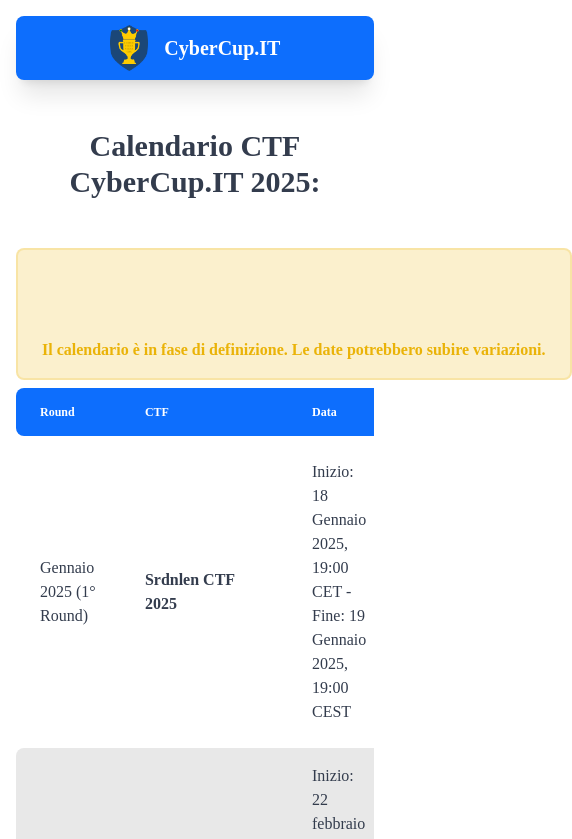
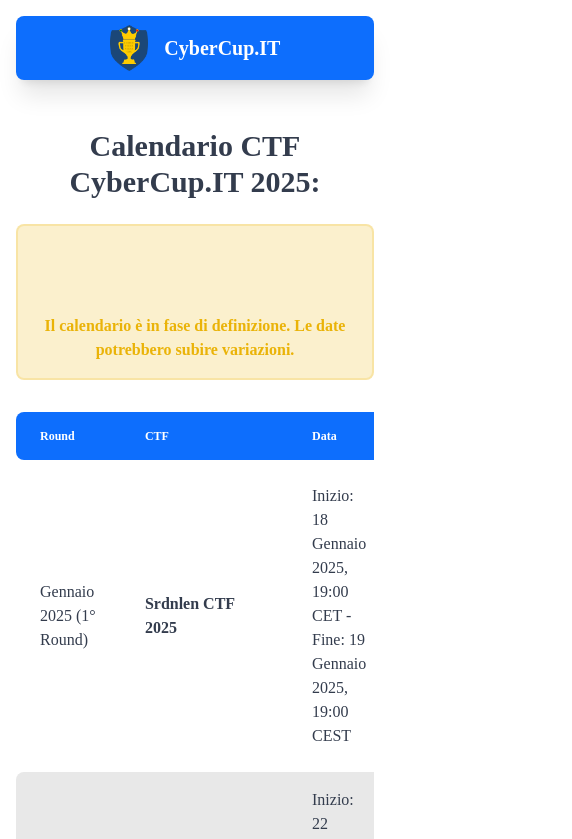
Before and after one commit to CyberCup/2025.cybercup.it, a SvelteKit app: page /calendar in a window 390 px wide. Shown: the top 839 px of the page, 572 px wide, since content can reach past the window. Built offline with nearby package versions, Linux system fonts and the light colour scheme; some icons are missing.

Commit message:
Mobile calendar fix

```diff
--- a/src/routes/calendar/+page.svelte
+++ b/src/routes/calendar/+page.svelte
@@ -12,9 +12,9 @@
 	<meta name="description" content="Calendario delle gare di CyberCup.IT" />
 </svelte:head>
 
-<h2 class="mb-12 text-center text-3xl font-bold">Calendario CTF CyberCup.IT 2025:</h2>
+<h2 class="mb-6 text-center text-3xl font-bold">Calendario CTF CyberCup.IT 2025:</h2>
 
-<Alert class="mx-auto w-max" type="warning">
+<Alert class="mx-auto max-w-max mb-6" type="warning">
 	<p>Il calendario è in fase di definizione. Le date potrebbero subire variazioni.</p>
 </Alert>
 
```
